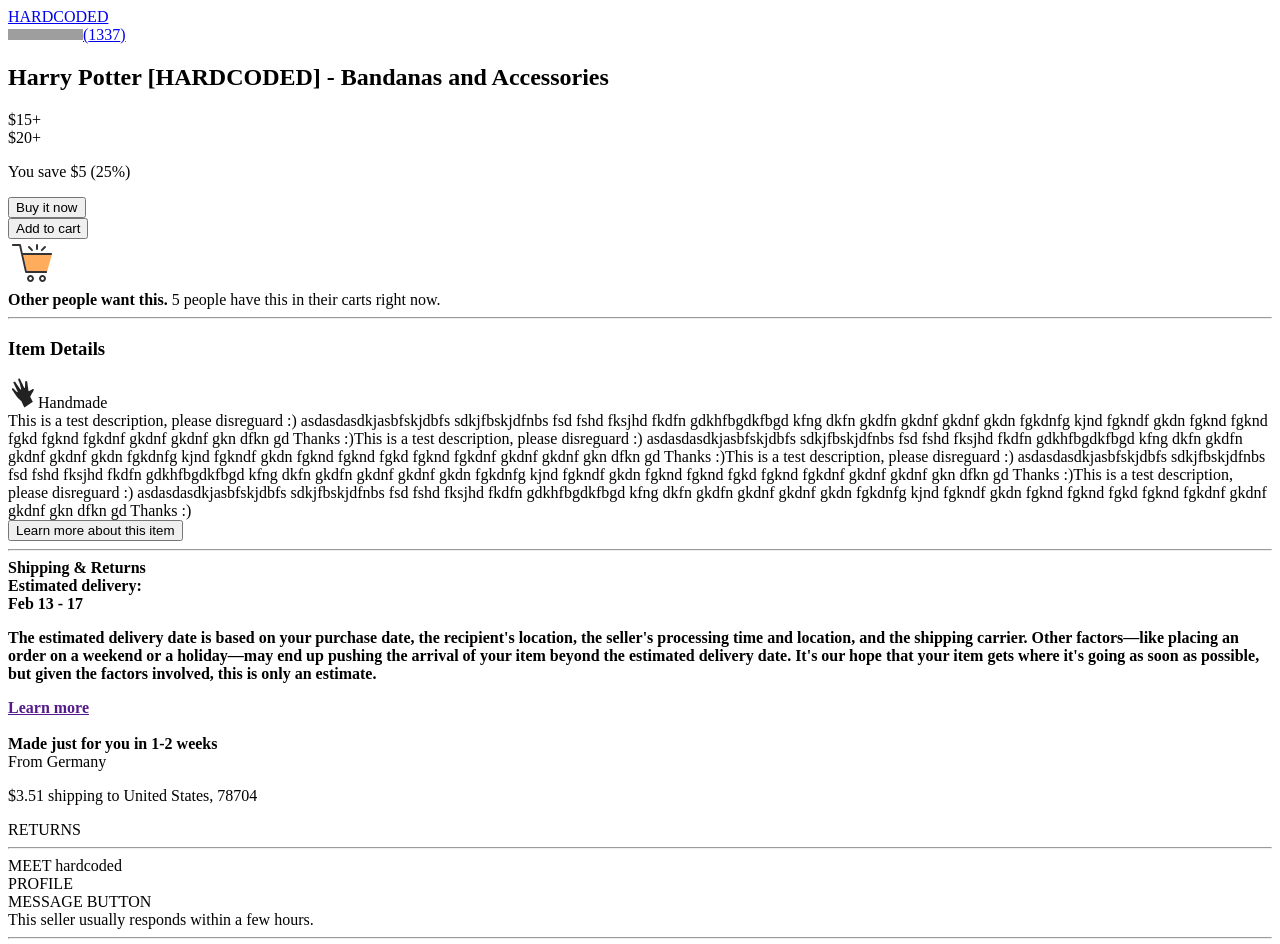
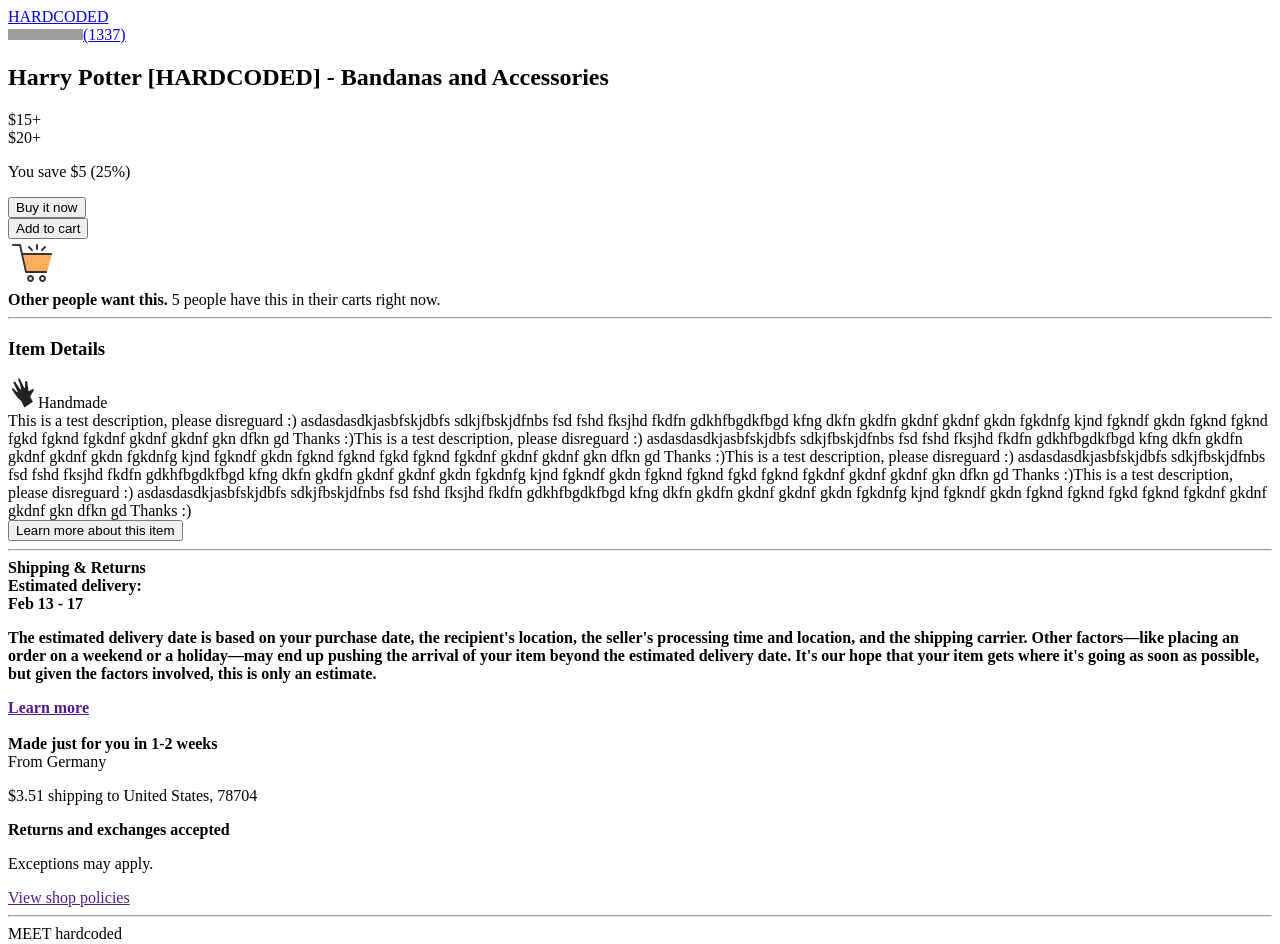
Before and after one commit to jtworm96/Jordan-service, a React app: page / in a window 1280 px wide. Shown: the top 944 px of the page. Built offline with nearby package versions, Linux system fonts and the light colour scheme; grey boxes are pictures that could not be loaded; the HTML template or start-up script is replaced by a standard one.

Commit message:
Completed basic returns component

```diff
--- a/client/src/components/ShippingDetails/Returns.jsx
+++ b/client/src/components/ShippingDetails/Returns.jsx
@@ -9,7 +9,9 @@
   render () {
     return (
         <div className="returns">
-            RETURNS
+            <strong>Returns and exchanges accepted</strong>
+            <p className="returnExceptions">Exceptions may apply.</p>
+            <a href="" className="shopPolicies">View shop policies</a>
         </div>
     )
   }
```
Also changed, not shown: 2 other files (tests, documents, lock files or other folders).
